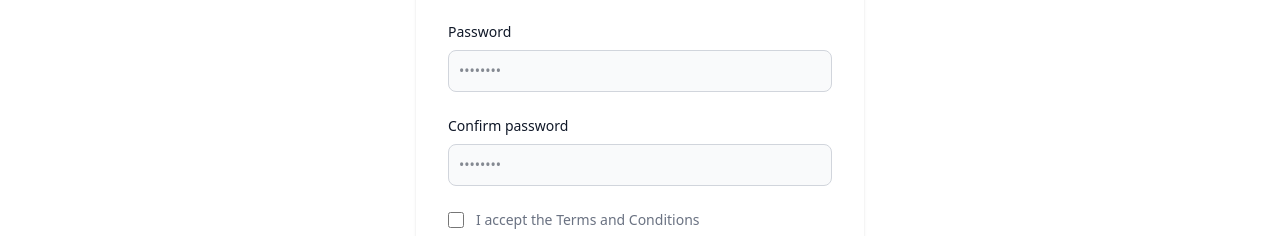
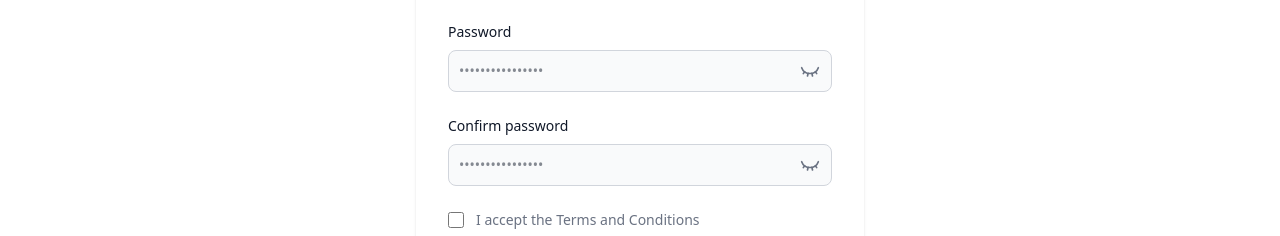
Before and after one commit to Warkung/E-Commerce, a React (Vite) app in the folder client/: page /register in a window 1280 px wide. Shown: the part 262-498 px from the top of the page. Built offline with nearby package versions, Linux system fonts and the light colour scheme.

Commit message:
EP20 SaveCart

```diff
--- a/client/src/components/card/ListCart.jsx
+++ b/client/src/components/card/ListCart.jsx
@@ -1,4 +1,4 @@
-import { ListCheck } from "lucide-react";
+import { ListCheck, Reply } from "lucide-react";
 import useEcomStore from "../../store/ecomStore";
 import { Link } from "react-router-dom";
 import { createUserCart } from "../../api/user";
@@ -22,7 +22,10 @@ function ListCart() {
     } catch (error) {
       console.error("Error saving cart:", error);
       // Optionally, you can show a notification or alert to the user
-      toast.error("Failed to save cart. Please try again later.");
+      toast.error(error.response?.data?.message || "Failed to save cart", {
+        position: "bottom-right",
+        autoClose: 2000,
+      });
     }
   };
 
@@ -79,8 +82,15 @@ function ListCart() {
             ))}
           </div>
           {/* Right */}
-          <div className=" bg-white px-6 py-4 rounded shadow-md">
-            <h1 className="text-2xl font-bold mb-4">Total</h1>
+          <div className=" bg-white px-6 py-4 rounded shadow-md max-h-60 overflow-y-auto">
+            <div className="flex items-center justify-between mb-4 ">
+              <h1 className="text-2xl font-bold ">Total</h1>
+              <Link to={"/shop"}>
+                <button className="text-sm font-bold shadow bg-gray-500 text-white px-4 py-1 rounded-md hover:cursor-pointer hover:bg-gray-400 transition-all duration-300 ease-in-out">
+                  <Reply size={16} className="" />
+                </button>
+              </Link>
+            </div>
 
             <div className="flex justify-between mb-2">
               <span>Items</span>
--- a/client/src/pages/auth/Login.jsx
+++ b/client/src/pages/auth/Login.jsx
@@ -1,22 +1,21 @@
-import axios from "axios";
 import React, { useState } from "react";
 import { Link, useNavigate } from "react-router-dom";
 import { toast } from "react-toastify";
 import useEcomStore from "../../store/ecomStore";
+import { Eye, EyeClosed, EyeOff } from "lucide-react";
 
 function Login() {
   const [form, setForm] = useState({
     email: "",
     password: "",
   });
+  const [showPassword, setShowPassword] = useState(false);
   const navigate = useNavigate();
+  const { user, token, actionLogin } = useEcomStore((state) => state);
 
-  // Zustand Store
-  const user = useEcomStore((state) => state.user);
-  const token = useEcomStore((state) => state.token);
-  const actionLogin = useEcomStore((state) => state.actionLogin);
-
-  // End Zustand Store
+  const togglePasswordVisibility = () => {
+    setShowPassword((prev) => !prev);
+  };
 
   const handleChange = (e) => {
     setForm({
@@ -32,14 +31,23 @@ function Login() {
       const role = res.data.payload.role;
       if (role === "admin") {
         navigate("/admin");
-        toast.success("Admin login successfully");
+        toast.success("Admin login successfully",{
+          position: "bottom-right",
+          autoClose: 2000,
+        });
       } else {
         navigate(-1);
-        toast.success("Wellcome");
+        toast.success("Wellcome", {
+          position: "bottom-right",
+          autoClose: 2000,
+        });
       }
     } catch (error) {
       toast.error(
-        error.response.data.message || "Login failed. Please try again."
+        error.response.data.message || "Login failed. Please try again.,",{
+          position: "bottom-right",
+          autoClose: 2000,
+        }
       );
     }
   };
@@ -78,15 +86,28 @@ function Login() {
                   >
                     Password
                   </label>
+                  <div className="relative">
                     <input
                       onChange={handleChange}
                       value={form.password}
-                    type="password"
+                      type={showPassword ? "text" : "password"}
                       name="password"
                       id="password"
-                    placeholder=""
+                      placeholder="••••••••••••••••"
                       className="bg-gray-50 border border-gray-300 text-gray-900 text-sm rounded-lg focus:ring-primary-600 focus:border-primary-600 block w-full p-2.5 dark:bg-gray-700 dark:border-gray-600 dark:placeholder-gray-400 dark:text-white dark:focus:ring-blue-500 dark:focus:border-blue-500"
                     />
+                    <button
+                      type="button"
+                      onClick={togglePasswordVisibility}
+                      className="absolute inset-y-0 right-0 flex items-center pr-3 text-gray-500"
+                    >
+                      {showPassword ? (
+                        <Eye size={20} />
+                      ) : (
+                        <EyeClosed size={20} />
+                      )}
+                    </button>
+                  </div>
                 </div>
                 <button
                   type="submit"
--- a/client/src/pages/auth/Register.jsx
+++ b/client/src/pages/auth/Register.jsx
@@ -2,6 +2,7 @@ import axios from "axios";
 import React, { useState } from "react";
 import { toast } from "react-toastify";
 import { useNavigate } from "react-router-dom";
+import { Eye, EyeClosed } from "lucide-react";
 
 function Register() {
   const [form, setForm] = useState({
@@ -9,8 +10,18 @@ function Register() {
     password: "",
     confirmPassword: "",
   });
+  const [showPassword, setShowPassword] = useState(false);
+  const [showConfirmPassword, setShowConfirmPassword] = useState(false);
 
   const navigate = useNavigate();
+
+  const togglePasswordVisibility = () => {
+    setShowPassword((prev) => !prev);
+  };
+
+  const toggleConfirmPasswordVisibility = () => {
+    setShowConfirmPassword((prev) => !prev);
+  };
 
   const register = async () => {
     try {
@@ -81,16 +92,29 @@ function Register() {
                   >
                     Password
                   </label>
+                  <div className="relative">
                     <input
                       onChange={handleChange}
                       value={form.password}
-                    type="password"
+                      type={showPassword ? "text" : "password"}
                       name="password"
                       id="password"
-                    placeholder="••••••••"
+                      placeholder="••••••••••••••••"
                       className="bg-gray-50 border border-gray-300 text-gray-900 text-sm rounded-lg focus:ring-primary-600 focus:border-primary-600 block w-full p-2.5 dark:bg-gray-700 dark:border-gray-600 dark:placeholder-gray-400 dark:text-white dark:focus:ring-blue-500 dark:focus:border-blue-500"
                       required
                     />
+                    <button
+                      type="button"
+                      onClick={togglePasswordVisibility}
+                      className="absolute inset-y-0 right-0 flex items-center pr-3 text-gray-500"
+                    >
+                      {showPassword ? (
+                        <Eye size={20} />
+                      ) : (
+                        <EyeClosed size={20} />
+                      )}
+                    </button>
+                  </div>
                 </div>
                 <div>
                   <label
@@ -99,16 +123,29 @@ function Register() {
                   >
                     Confirm password
                   </label>
+                  <div className="relative">
                     <input
                       onChange={handleChange}
                       value={form.confirmPassword}
-                    type="password"
+                      type={showConfirmPassword ? "text" : "password"}
                       name="confirmPassword"
                       id="confirmPassword"
-                    placeholder="••••••••"
+                      placeholder="••••••••••••••••"
                       className="bg-gray-50 border border-gray-300 text-gray-900 text-sm rounded-lg focus:ring-primary-600 focus:border-primary-600 block w-full p-2.5 dark:bg-gray-700 dark:border-gray-600 dark:placeholder-gray-400 dark:text-white dark:focus:ring-blue-500 dark:focus:border-blue-500"
                       required
                     />
+                    <button
+                      type="button"
+                      onClick={toggleConfirmPasswordVisibility}
+                      className="absolute inset-y-0 right-0 flex items-center pr-3 text-gray-500"
+                    >
+                      {showConfirmPassword ? (
+                        <Eye size={20} />
+                      ) : (
+                        <EyeClosed size={20} />
+                      )}
+                    </button>
+                  </div>
                 </div>
                 <div className="flex items-start">
                   <div className="flex items-center h-5">
```
Lines whose indentation alone changed are shown as unchanged.
